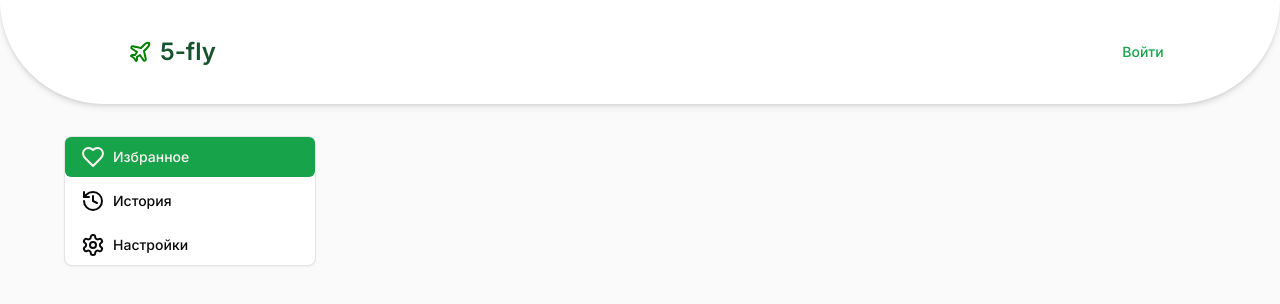
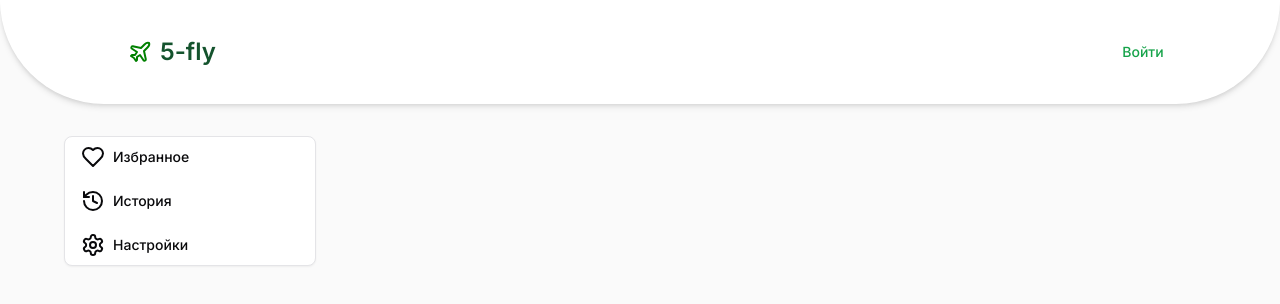
Before and after one commit to Knigor/obu-hack-2024, a Vue app in the folder frontend/: page /profilePage in a window 1280 px wide. Shown: the top 304 px of the page. Built offline with nearby package versions, Linux system fonts and the light colour scheme.

Commit message:
Fix profile page

```diff
--- a/frontend/src/views/profilePage.vue
+++ b/frontend/src/views/profilePage.vue
@@ -5,15 +5,38 @@
       <Card class="h-fit">
         <nav class="flex flex-col gap-1">
           <RouterLink to="/profilePage/favorites">
-            <Button class="flex gap-2 justify-start w-[250px]"><Heart /> Избранное</Button>
+            <Button
+              @click="
+                () => {
+                  changeMenuSelect(1)
+                }
+              "
+              :variant="btnVariant1"
+              class="flex gap-2 justify-start w-[250px]"
+              ><Heart /> Избранное</Button
+            >
           </RouterLink>
           <RouterLink to="/profilePage/history">
-            <Button variant="ghost" class="flex gap-2 justify-start w-[250px]"
+            <Button
+              @click="
+                () => {
+                  changeMenuSelect(2)
+                }
+              "
+              :variant="btnVariant2"
+              class="flex gap-2 justify-start w-[250px]"
               ><History /> История</Button
             >
           </RouterLink>
           <RouterLink to="/profilePage/settings">
-            <Button variant="ghost" class="flex gap-2 justify-start w-[250px]"
+            <Button
+              @click="
+                () => {
+                  changeMenuSelect(3)
+                }
+              "
+              :variant="btnVariant3"
+              class="flex gap-2 justify-start w-[250px]"
               ><Settings /> Настройки</Button
             >
           </RouterLink>
@@ -32,10 +55,17 @@ import { Heart, History, Settings } from 'lucide-vue-next'
 import { Card } from '@/components/ui/card'
 import { ref } from 'vue'
 
-// function calcButtonState(btnID) {
-//   if (btnID == )
-//   return 'ghost'
-// }
+let btnVariant1 = 'ghost'
+let btnVariant2 = 'ghost'
+let btnVariant3 = 'ghost'
 
-const menuSelect = ref(0)
+function changeMenuSelect(btnID) {
+  btnVariant1 = 'ghost'
+  btnVariant2 = 'ghost'
+  btnVariant3 = 'ghost'
+
+  if (btnID == 1) btnVariant1 = ''
+  else if (btnID == 2) btnVariant2 = ''
+  else if (btnID == 3) btnVariant3 = ''
+}
 </script>
```
